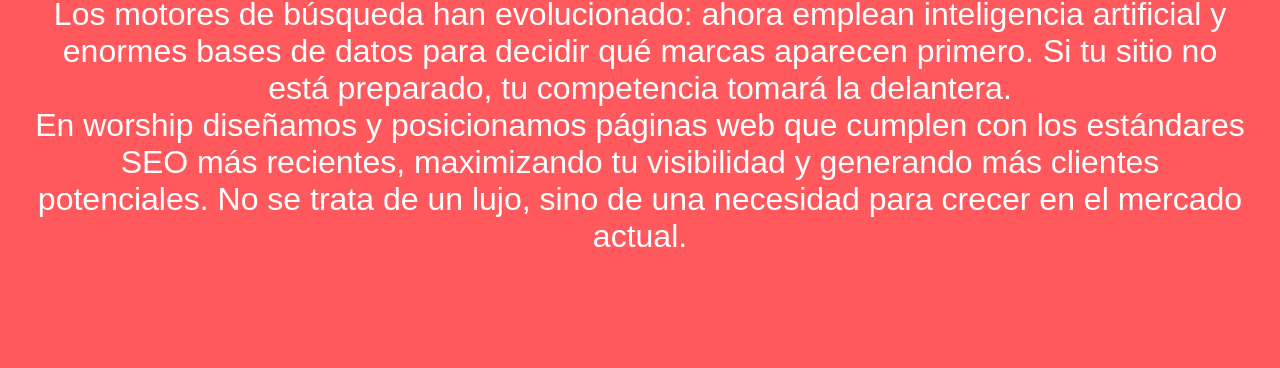
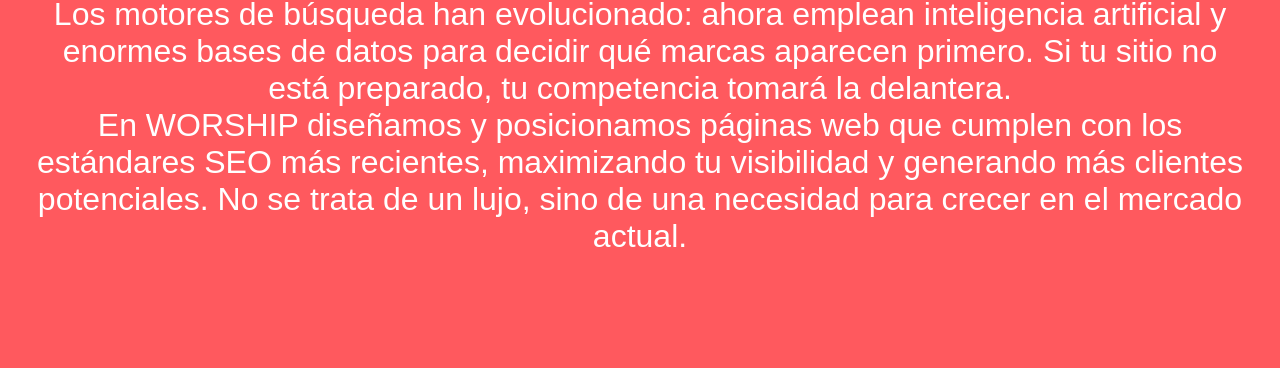
Before and after one commit to diegO-star1/pagina-web, a plain HTML site: page index.html in a window 1280 px wide. Shown: the part 330-698 px from the top of the page. Drawn offline with Linux system fonts and the light colour scheme.

Commit message:
Mayucuscla

```diff
--- a/index.html
+++ b/index.html
@@ -592,7 +592,7 @@
            Los motores de búsqueda han evolucionado: ahora emplean inteligencia artificial y enormes bases de datos para decidir qué marcas aparecen primero. Si tu sitio no está preparado, tu competencia tomará la delantera.
          </p>
          <p>
-           En worship diseñamos y posicionamos páginas web que cumplen con los estándares SEO más recientes, maximizando tu visibilidad y generando más clientes potenciales. No se trata de un lujo, sino de una necesidad para crecer en el mercado actual.
+           En WORSHIP diseñamos y posicionamos páginas web que cumplen con los estándares SEO más recientes, maximizando tu visibilidad y generando más clientes potenciales. No se trata de un lujo, sino de una necesidad para crecer en el mercado actual.
          </p>
 
     </div>
```
